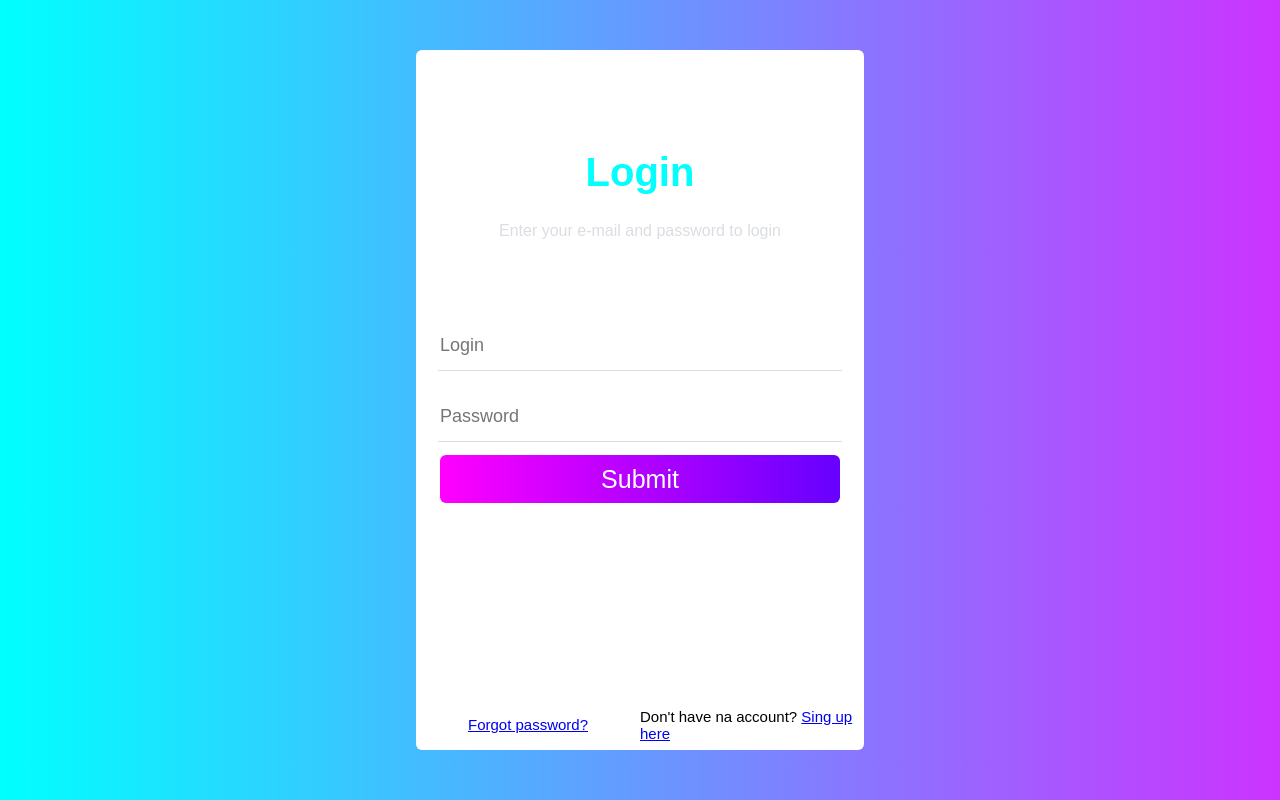
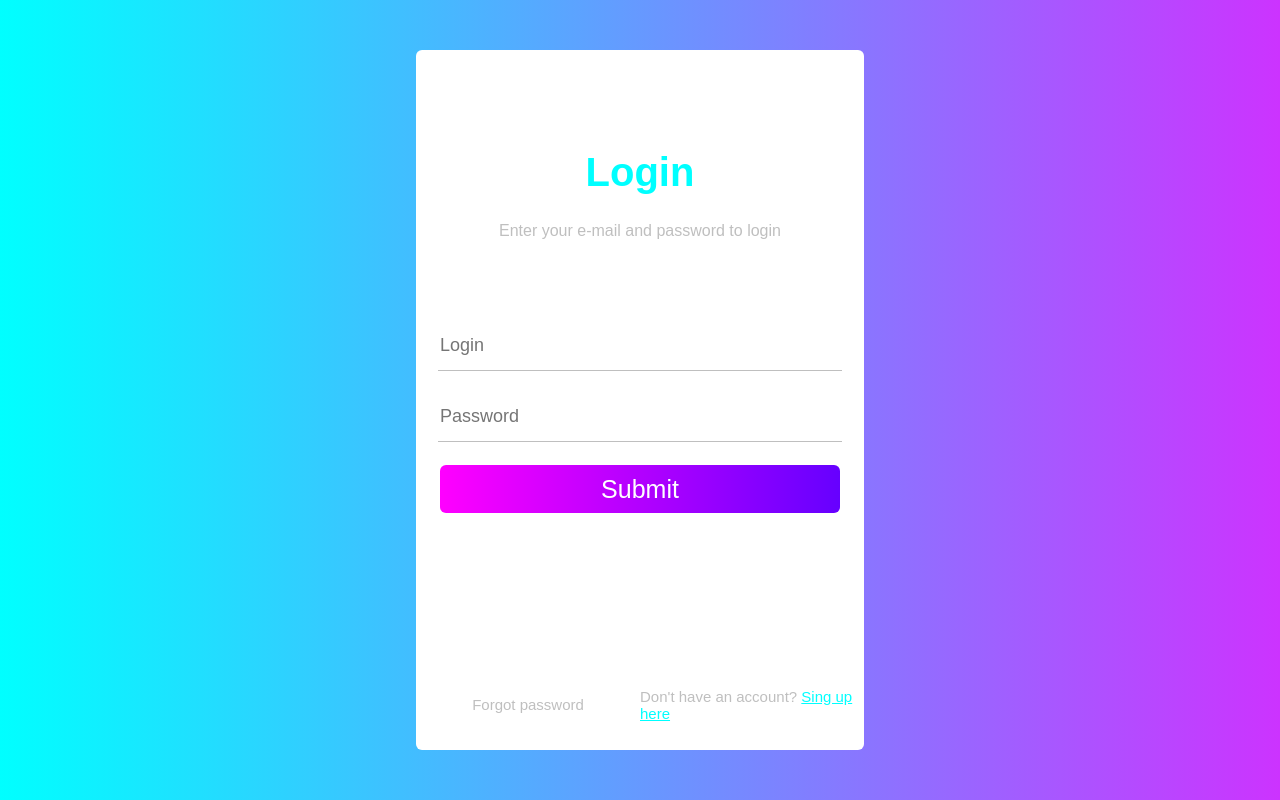
Before and after one commit to JanKolo04/task-table, a PHP site: page /login.html in a window 1280 px wide. Run offline with PHP 8.4, Linux system fonts and the light colour scheme.

Commit message:
best design for login page

```diff
--- a/login-style.css
+++ b/login-style.css
@@ -32,7 +32,7 @@
 
 #text2 {
 	text-align: center;
-	color: #dadde1;
+	color: #bfbfbf;
 	font-family: Arial, Helvetica, sans-serif;
 }
 
@@ -46,11 +46,16 @@
   	margin-right: auto;
   	margin-left: auto;
   	border: none;
-  	border-bottom: 1px solid #dadde1;
+  	border-bottom: 1px solid #bfbfbf;
   	white-space: nowrap;
   	overflow: hidden;
     background-color: white;
   	color: black;
+}
+
+.login:focus {
+	border-bottom: 1px solid #00ffff;
+	outline: none;
 }
 
 
@@ -63,17 +68,22 @@
   	margin-right: auto;
   	margin-left: auto;
   	border: none;
-  	border-bottom: 1px solid #dadde1;
+  	border-bottom: 1px solid #bfbfbf;
   	white-space: nowrap;
   	overflow: hidden;
     background-color: white;
   	color: black;
 }
 
+.passwd:focus {
+	border-bottom: 1px solid #00ffff;
+	outline: none;
+}
+
 
 
 #submit-div {
-	margin-top: 10px;
+	margin-top: 20px;
 	width: 100%;
 	height: 55px;
 	display: flex;
@@ -94,8 +104,8 @@
 }
 
 
-.forgot-signup {
-	margin-top: 193px;
+.forgotSignUp {
+	margin-top: 163px;
 	width: 100%;
 	height: 50px;
 	display: flex;
@@ -116,7 +126,13 @@
 
 #forgot {
 	font-size: 15px;
+	color: #bfbfbf;
 	font-family: Arial, Helvetica, sans-serif;
+	text-decoration: none;
+}
+
+#forgot:hover {
+	text-decoration: underline;
 }
 
 
@@ -132,5 +148,13 @@
 
 #register {
 	font-size: 15px;
+	color: #bfbfbf;
 	font-family: Arial, Helvetica, sans-serif;
 }
+
+
+#registerLink {
+	font-size: 15px;
+	color: #00ffff;
+	font-family: Arial, Helvetica, sans-serif;
+}
--- a/login.html
+++ b/login.html
@@ -26,13 +26,13 @@
 			</div>
 
 
-			<div class="forgot-signup">
+			<div class="forgotSignUp">
 				<div id="forgot-text">
-					<a id="forgot" href="main.html">Forgot password?</a>
+					<a id="forgot" href="main.html">Forgot password</a>
 				</div>
 
 				<div id="register-div">
-					<p id="register">Don't have na account? <a href="main.html">Sing up here</a></p>
+					<p id="register">Don't have an account? <a id="registerLink" href="main.html">Sing up here</a></p>
 				</div>
 			</div>
 
```
